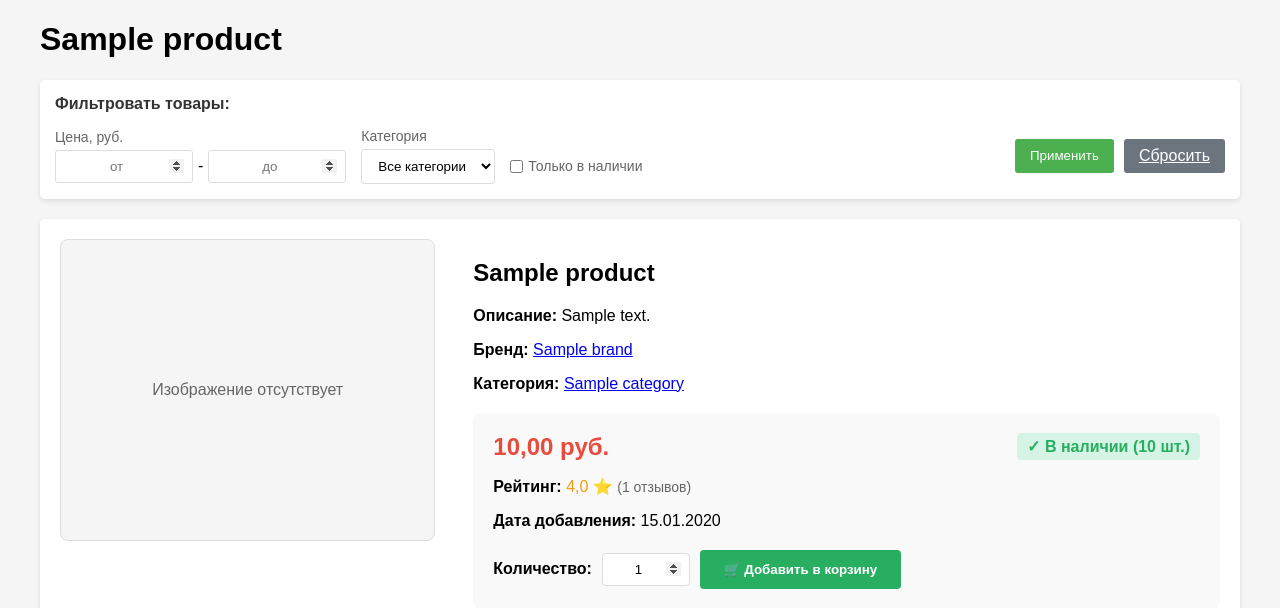
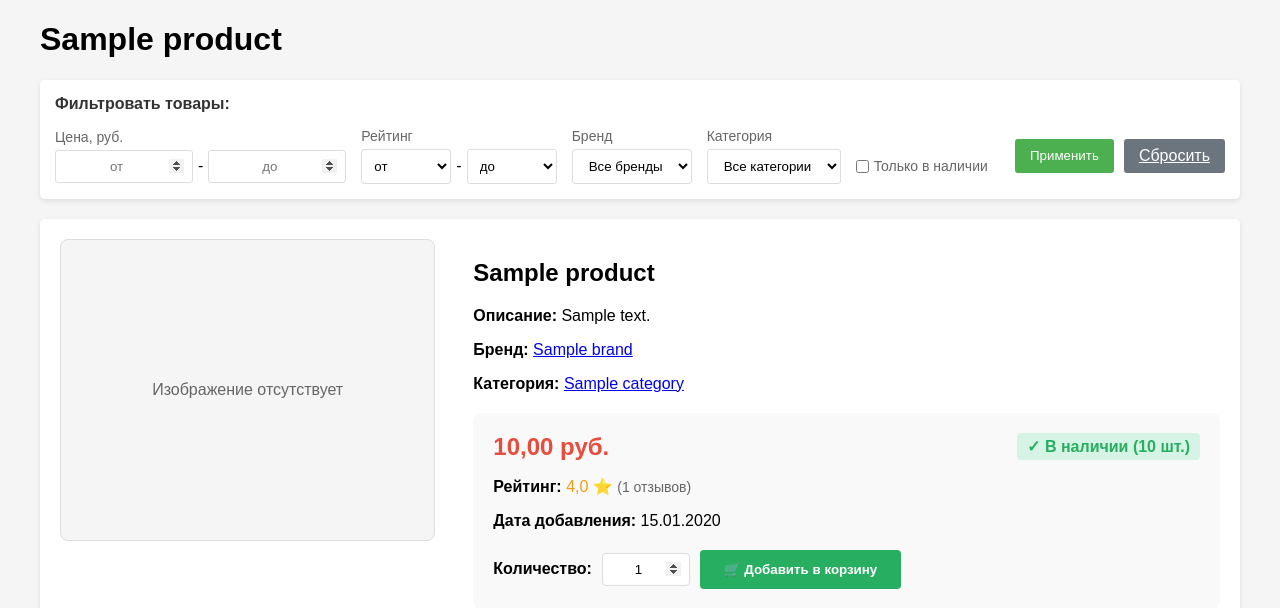
Before and after one commit to takishlak1111/internet_magazin, a Django app: a page that uses catalog/templates/catalog/base.html in a window 1280 px wide. Shown: the part 103-711 px from the top of the page. Run offline with Django 5.2, Linux system fonts and the light colour scheme; tables that the repository leaves empty hold one stand-in row (values such as "Sample post").

Commit message:
сделана реализация фильтрации по рейтину в фронт

```diff
--- a/catalog/templates/catalog/base.html
+++ b/catalog/templates/catalog/base.html
@@ -87,6 +87,13 @@
         .filter-input-small {
             width: 80px;
             padding: 8px;
+        }
+        .filter-select-small {
+            width: 90px;
+            padding: 8px;
+            border: 1px solid #ddd;
+            border-radius: 3px;
+            background: white;
         }
         .filter-checkbox {
             display: flex;
@@ -191,6 +198,11 @@
             background-color: #f8d7da;
             color: #721c24;
         }
+        .product-rating {
+            color: #ffc107;
+            margin: 8px 0;
+            font-size: 14px;
+        }
         .product-detail {
             background-color: white;
             padding: 20px;
@@ -292,6 +304,11 @@
         .star-option {
             color: #ffc107;
         }
+        .rating-input-group {
+            display: flex;
+            align-items: center;
+            gap: 5px;
+        }
     </style>
 </head>
 <body>
@@ -344,7 +361,7 @@
                 <!-- Фильтр по цене -->
                 <div class="filter-group">
                     <label>Цена, руб.</label>
-                    <div style="display: flex; align-items: center; gap: 5px;">
+                    <div class="rating-input-group">
                         <input type="number" name="min_price"
                                value="{{ request.GET.min_price|default:'' }}"
                                placeholder="от"
@@ -357,7 +374,43 @@
                     </div>
                 </div>
 
+                <!-- Фильтр по рейтингу -->
+                <div class="filter-group">
+                    <label>Рейтинг</label>
+                    <div class="rating-input-group">
+                        <select name="min_rating" class="filter-select-small">
+                            <option value="">от</option>
+                            <option value="1" {% if request.GET.min_rating == "1" %}selected{% endif %}>1 ★</option>
+                            <option value="2" {% if request.GET.min_rating == "2" %}selected{% endif %}>2 ★★</option>
+                            <option value="3" {% if request.GET.min_rating == "3" %}selected{% endif %}>3 ★★★</option>
+                            <option value="4" {% if request.GET.min_rating == "4" %}selected{% endif %}>4 ★★★★</option>
+                            <option value="5" {% if request.GET.min_rating == "5" %}selected{% endif %}>5 ★★★★★</option>
+                        </select>
+                        <span>-</span>
+                        <select name="max_rating" class="filter-select-small">
+                            <option value="">до</option>
+                            <option value="1" {% if request.GET.max_rating == "1" %}selected{% endif %}>1 ★</option>
+                            <option value="2" {% if request.GET.max_rating == "2" %}selected{% endif %}>2 ★★</option>
+                            <option value="3" {% if request.GET.max_rating == "3" %}selected{% endif %}>3 ★★★</option>
+                            <option value="4" {% if request.GET.max_rating == "4" %}selected{% endif %}>4 ★★★★</option>
+                            <option value="5" {% if request.GET.max_rating == "5" %}selected{% endif %}>5 ★★★★★</option>
+                        </select>
+                    </div>
+                </div>
 
+                <!-- Фильтр по бренду -->
+                <div class="filter-group">
+                    <label>Бренд</label>
+                    <select name="brand" class="filter-input">
+                        <option value="">Все бренды</option>
+                        {% for brand in brands %}
+                            <option value="{{ brand.slug }}"
+                                    {% if request.GET.brand == brand.slug %}selected{% endif %}>
+                                {{ brand.name }}
+                            </option>
+                        {% endfor %}
+                    </select>
+                </div>
 
                 <!-- Фильтр по категории -->
                 <div class="filter-group">
```
